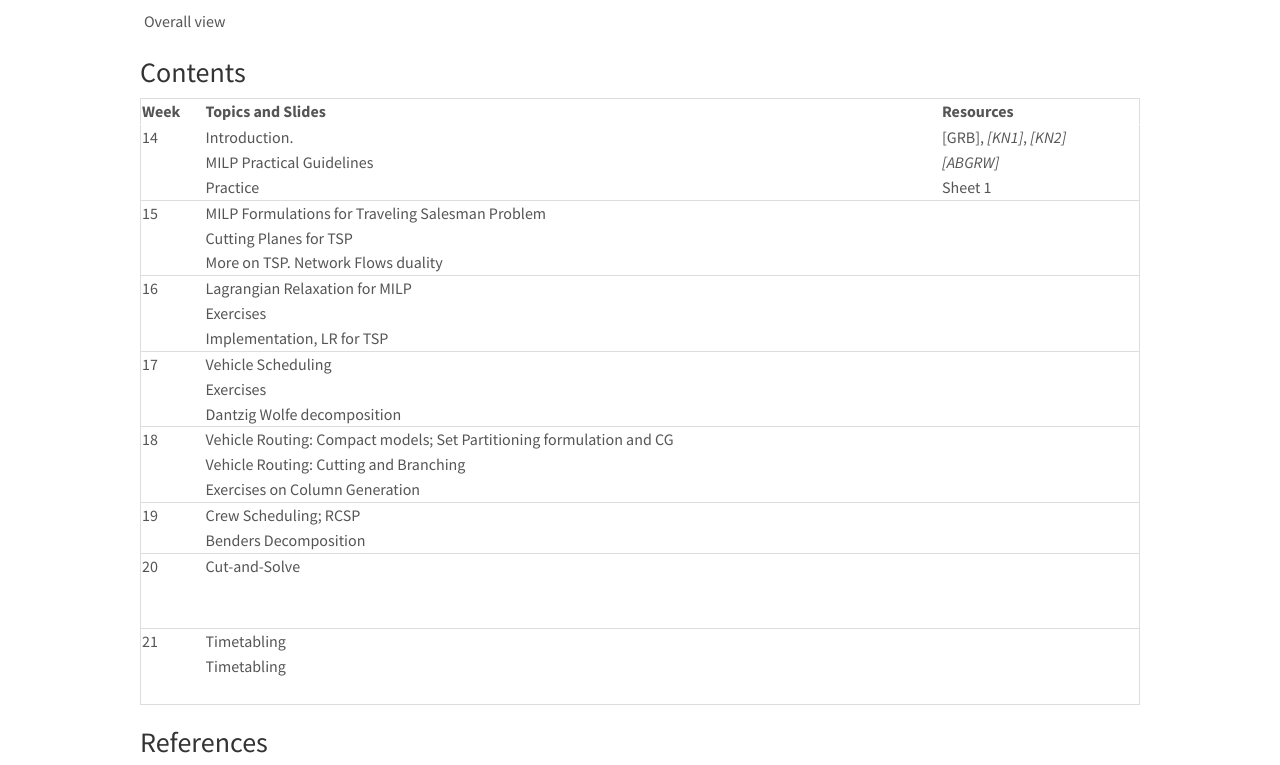
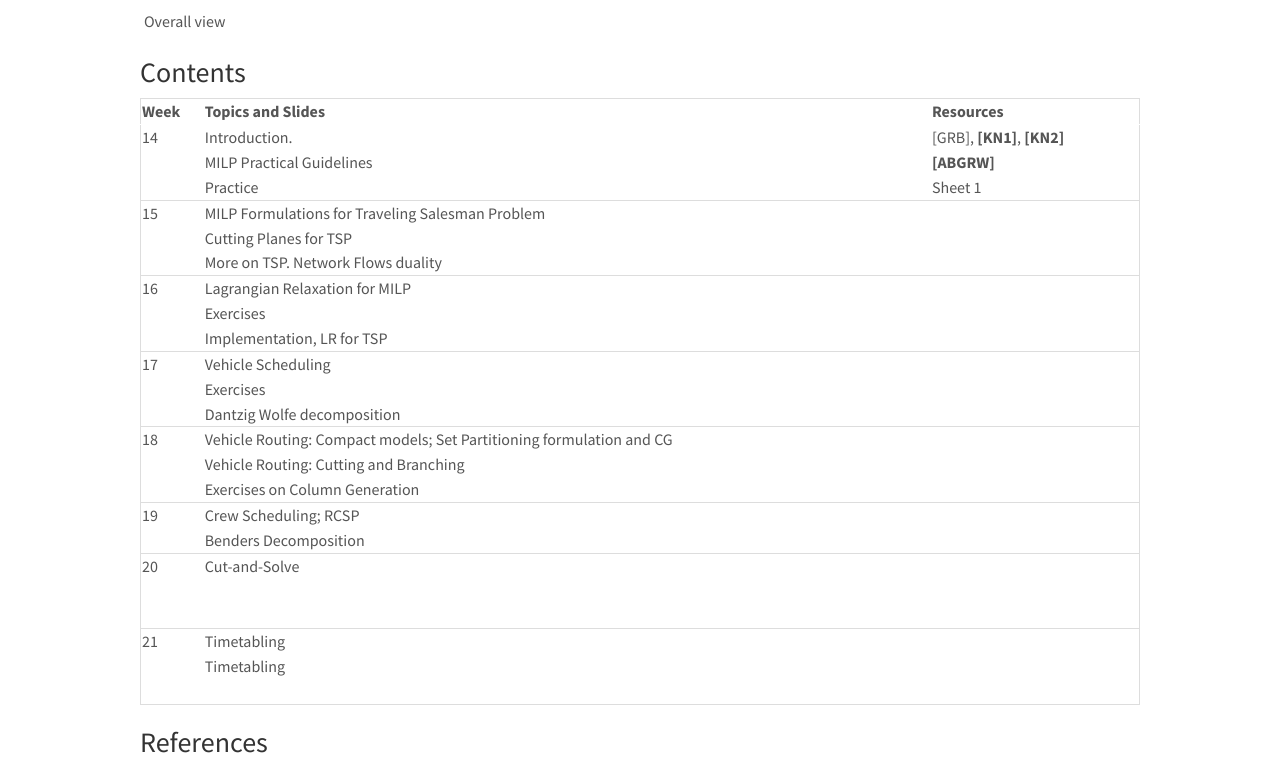
Before and after one commit to DM872/dm872.github.io, a Jekyll site: the page built from index.md, in a window 1280 px wide. Shown: the part 454-1219 px from the top of the page. Built offline with Jekyll 4.4.1, drawn with Linux system fonts in a browser that asks for light colours; nearby versions of some CDN libraries; comment, search, counter and statistics services are not loaded.

Commit message:
added bold

```diff
--- a/index.md
+++ b/index.md
@@ -52,39 +52,39 @@ w3.includeHTML();
 
 
 
-| Week | Topics and Slides                                                    | Resources               |
-|------+----------------------------------------------------------------------+-------------------------|
-|   14 | Introduction.                                                        | [GRB], *[KN1]*, *[KN2]* |
-|      | MILP Practical Guidelines                                            | *[ABGRW]*               |
-|      | Practice                                                             | Sheet 1                 |
-|------+----------------------------------------------------------------------+-------------------------|
-|   15 | MILP Formulations for Traveling Salesman Problem                     |                         |
-|      | Cutting Planes for TSP                                               |                         |
-|      | More on TSP. Network Flows duality                                   |                         |
-|------+----------------------------------------------------------------------+-------------------------|
-|   16 | Lagrangian Relaxation for MILP                                       |                         |
-|      | Exercises                                                            |                         |
-|      | Implementation, LR for TSP                                           |                         |
-|------+----------------------------------------------------------------------+-------------------------|
-|   17 | Vehicle Scheduling                                                   |                         |
-|      | Exercises                                                            |                         |
-|      | Dantzig Wolfe decomposition                                          |                         |
-|------+----------------------------------------------------------------------+-------------------------|
-|   18 | Vehicle Routing: Compact models; Set Partitioning formulation and CG |                         |
-|      | Vehicle Routing: Cutting and Branching                               |                         |
-|      | Exercises on Column Generation                                       |                         |
-|------+----------------------------------------------------------------------+-------------------------|
-|   19 | Crew Scheduling; RCSP                                                |                         |
-|      | Benders Decomposition                                                |                         |
-|------+----------------------------------------------------------------------+-------------------------|
-|   20 | Cut-and-Solve                                                        |                         |
-|      |                                                                      |                         |
-|      |                                                                      |                         |
-|------+----------------------------------------------------------------------+-------------------------|
-|   21 | Timetabling                                                          |                         |
-|      | Timetabling                                                          |                         |
-|      |                                                                      |                         |
-|------+----------------------------------------------------------------------+-------------------------|
+| Week | Topics and Slides                                                    | Resources                   |
+|------+----------------------------------------------------------------------+-----------------------------|
+|   14 | Introduction.                                                        | [GRB], **[KN1]**, **[KN2]** |
+|      | MILP Practical Guidelines                                            | **[ABGRW]**                 |
+|      | Practice                                                             | Sheet 1                     |
+|------+----------------------------------------------------------------------+-----------------------------|
+|   15 | MILP Formulations for Traveling Salesman Problem                     |                             |
+|      | Cutting Planes for TSP                                               |                             |
+|      | More on TSP. Network Flows duality                                   |                             |
+|------+----------------------------------------------------------------------+-----------------------------|
+|   16 | Lagrangian Relaxation for MILP                                       |                             |
+|      | Exercises                                                            |                             |
+|      | Implementation, LR for TSP                                           |                             |
+|------+----------------------------------------------------------------------+-----------------------------|
+|   17 | Vehicle Scheduling                                                   |                             |
+|      | Exercises                                                            |                             |
+|      | Dantzig Wolfe decomposition                                          |                             |
+|------+----------------------------------------------------------------------+-----------------------------|
+|   18 | Vehicle Routing: Compact models; Set Partitioning formulation and CG |                             |
+|      | Vehicle Routing: Cutting and Branching                               |                             |
+|      | Exercises on Column Generation                                       |                             |
+|------+----------------------------------------------------------------------+-----------------------------|
+|   19 | Crew Scheduling; RCSP                                                |                             |
+|      | Benders Decomposition                                                |                             |
+|------+----------------------------------------------------------------------+-----------------------------|
+|   20 | Cut-and-Solve                                                        |                             |
+|      |                                                                      |                             |
+|      |                                                                      |                             |
+|------+----------------------------------------------------------------------+-----------------------------|
+|   21 | Timetabling                                                          |                             |
+|      | Timetabling                                                          |                             |
+|      |                                                                      |                             |
+|------+----------------------------------------------------------------------+-----------------------------|
 
 ### References
 
```
